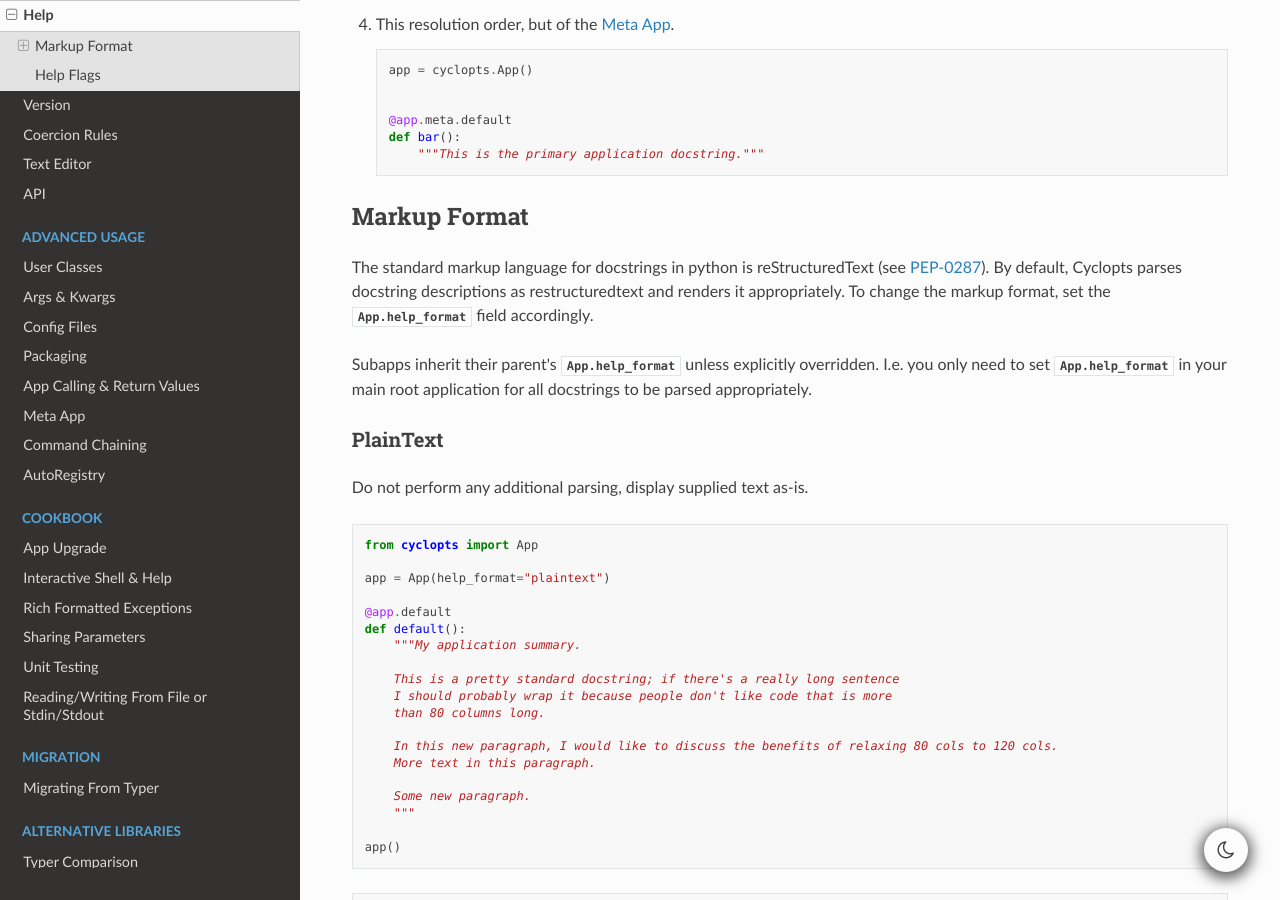
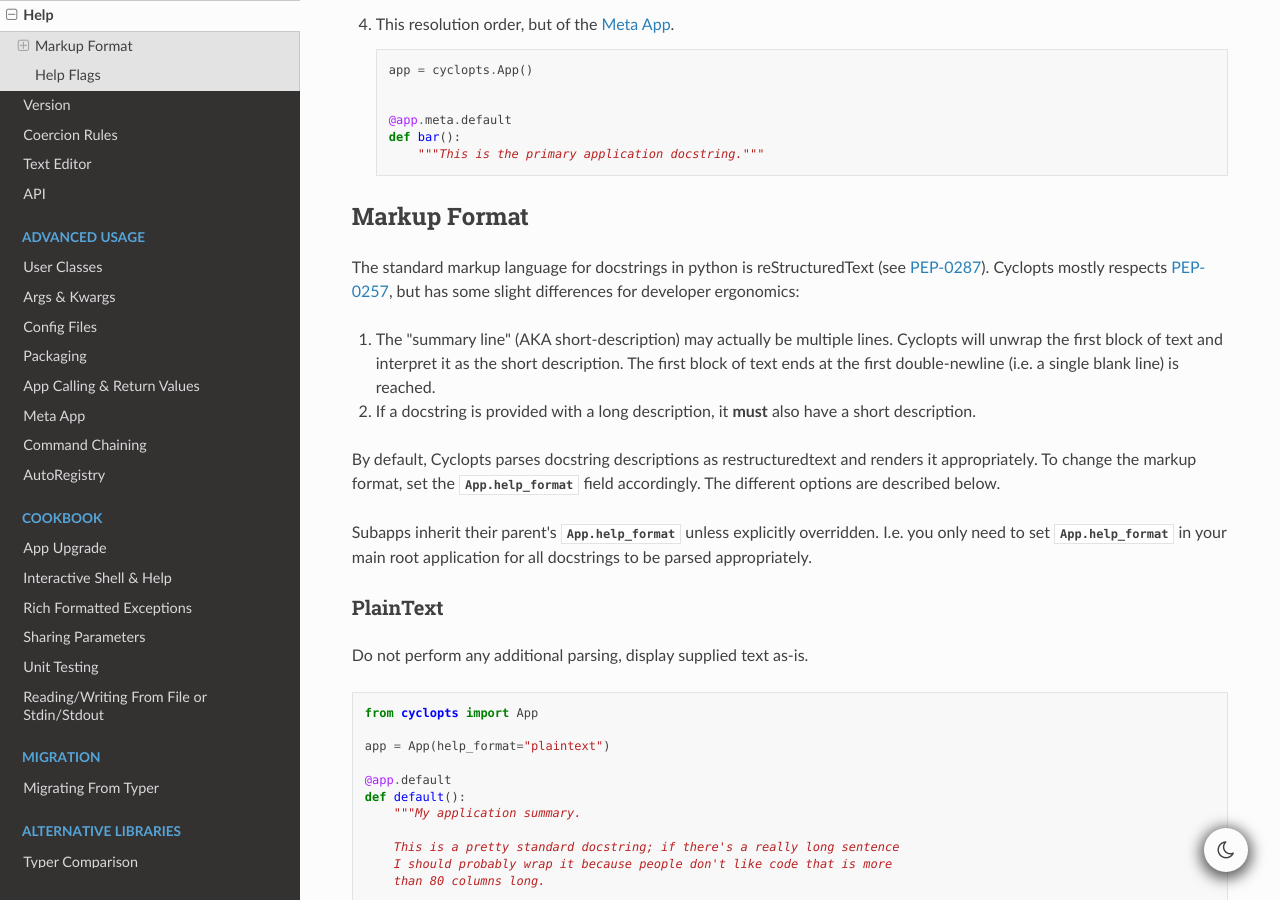
Before and after one commit to BrianPugh/cyclopts, a Sphinx documentation site: the page built from docs/source/help.rst, in a window 1280 px wide and 900 px high, scrolled down 1337 px. Built offline with Sphinx 7.4.7 and the Read the Docs theme 3.1.0, drawn with Linux system fonts in a browser that asks for light colours.

Commit message:
Always unwrap the short-description from docstring.

```diff
--- a/docs/source/help.rst
+++ b/docs/source/help.rst
@@ -87,8 +87,14 @@ The source resolution order is as follows (as applicable):
 Markup Format
 -------------
 The standard markup language for docstrings in python is reStructuredText (see `PEP-0287`_).
+Cyclopts mostly respects `PEP-0257`_, but has some slight differences for developer ergonomics:
+
+1. The "summary line" (AKA short-description) may actually be multiple lines. Cyclopts will unwrap the first block of text and interpret it as the short description. The first block of text ends at the first double-newline (i.e. a single blank line) is reached.
+
+2. If a docstring is provided with a long description, it **must** also have a short description.
+
 By default, Cyclopts parses docstring descriptions as restructuredtext and renders it appropriately.
-To change the markup format, set the :attr:`.App.help_format` field accordingly.
+To change the markup format, set the :attr:`.App.help_format` field accordingly. The different options are described below.
 
 Subapps inherit their parent's :attr:`.App.help_format` unless explicitly overridden. I.e. you only need
 to set :attr:`.App.help_format` in your main root application for all docstrings to be parsed appropriately.
```
Also changed, not shown: 2 other files.
